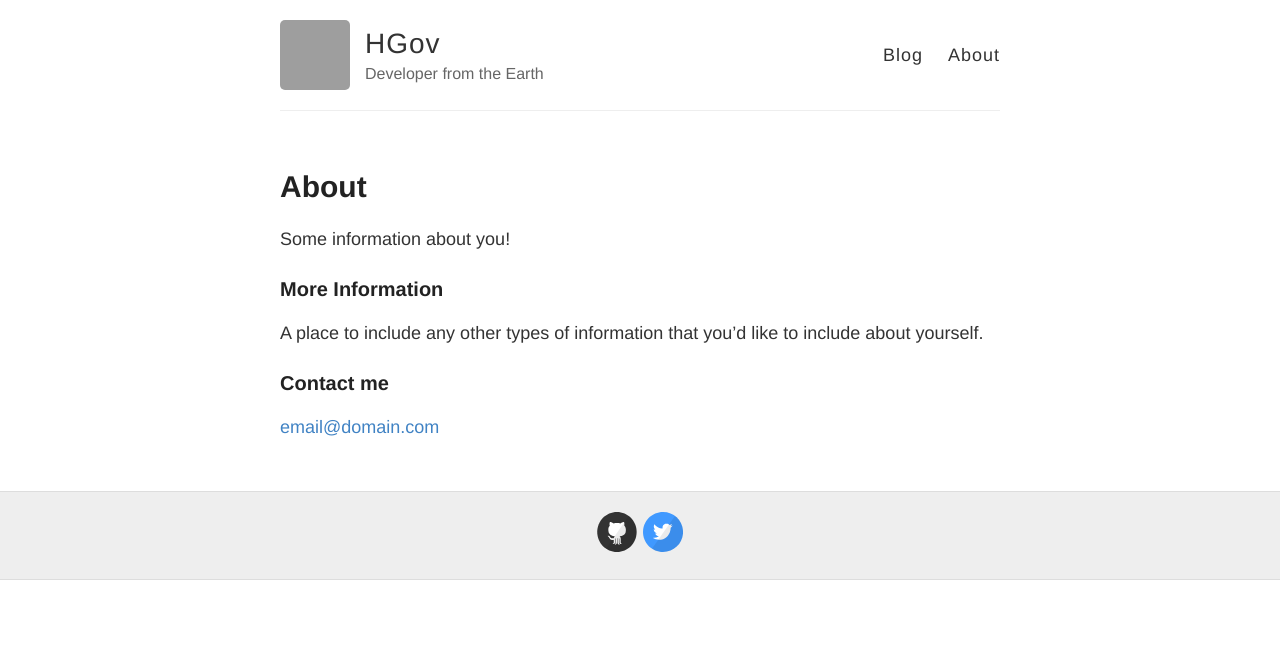
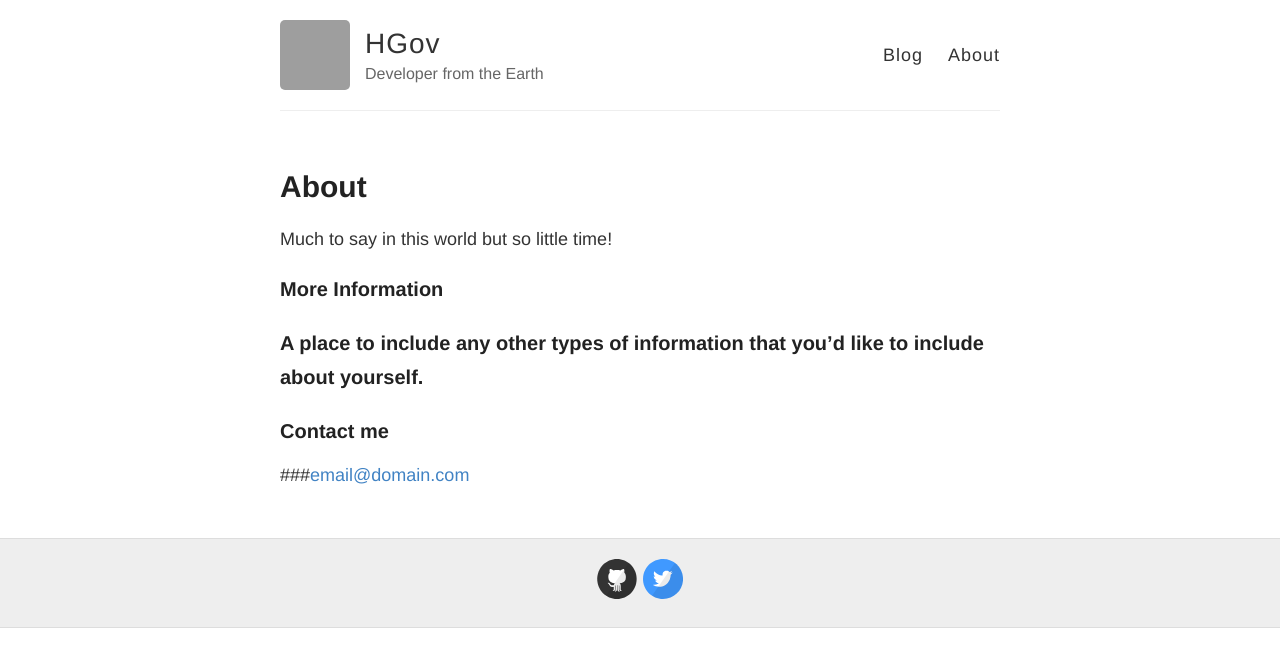
Before and after one commit to harigkn/harigkn.github.io, a Jekyll site: the page built from about.md, in a window 1280 px wide. Shown: the top 667 px of the page. Built offline with Jekyll 4.4.1, drawn with Linux system fonts in a browser that asks for light colours; grey boxes are pictures that could not be loaded.

Commit message:
About and scratch

```diff
--- a/about.md
+++ b/about.md
@@ -4,12 +4,12 @@ title: About
 permalink: /about/
 ---
 
-Some information about you!
+Much to say in this world but so little time!
 
 ### More Information
 
-A place to include any other types of information that you'd like to include about yourself.
+### A place to include any other types of information that you'd like to include about yourself.
 
 ### Contact me
 
-[email@domain.com](mailto:email@domain.com)
+###[email@domain.com](mailto:email@domain.com)
```
Also changed, not shown: _posts/2017-6-25-Scratch.md (renamed from _posts/2017-6-25-Starting-From-Scratch.md).
